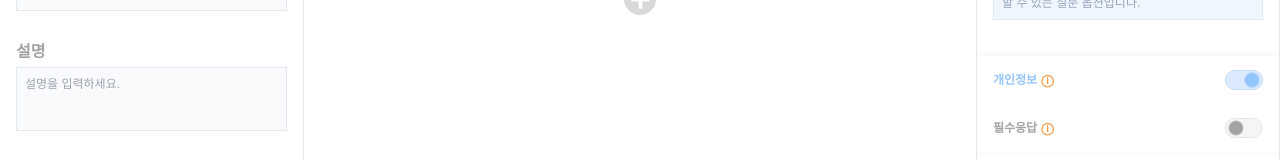
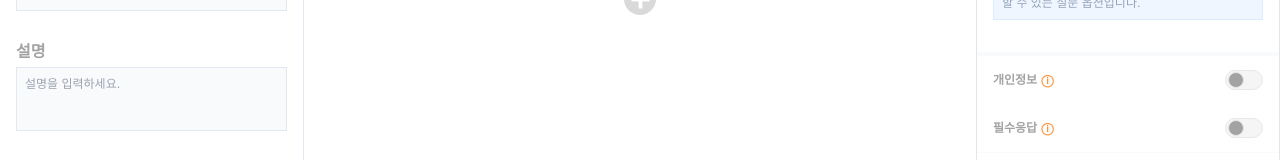
Before and after one commit to SSA-FE/formssafe-fe, a React (Vite) app: page /editor in a window 1280 px wide. Shown: the part 287-447 px from the top of the page. Built offline with nearby package versions, Linux system fonts and the light colour scheme; no server answers.

Commit message:
feat: 에디터페이지 질문블럭 isPrivacy, isRequired 상태관리 구현

```diff
--- a/src/components/Myspace/FormOptionBar.tsx
+++ b/src/components/Myspace/FormOptionBar.tsx
@@ -1,45 +1,21 @@
-import { useState } from 'react';
 import { useDispatch, useSelector } from 'react-redux';
 import QuestionOptions from '@/components/Myspace/QuestionOptions';
 import OptionsToggle from '@/components/Myspace/OptionsToggle';
 import {
-  updateQuestion,
   removeQuestion,
+  setActiveBlockId,
 } from '@/components/Myspace/questionBlockList/questionBlockListSlice';
-import { questionType } from '@/types/questionTypes';
 import { RootState } from '@/store';
 
 const FormOptionBar = ({
   setSelectedQuestionType,
-  selectedQuestionId,
 }: {
   setSelectedQuestionType: (type: string) => void;
-  selectedQuestionId: string;
 }) => {
   const dispatch = useDispatch();
-  const [toggleState, setToggleState] = useState({
-    privacy: true,
-    required: false,
-  });
   const activeBlockId = useSelector(
     (state: RootState) => state.questionBlockList.activeBlockId
   );
-
-  const handleToggle = (type: 'privacy' | 'required') => {
-    setToggleState((prevState) => {
-      const newToggleState = { ...prevState, [type]: !prevState[type] };
-      const currentQuestionType: questionType = 'single';
-      dispatch(
-        updateQuestion({
-          id: selectedQuestionId,
-          type: currentQuestionType,
-          isRequired: false,
-          isPrivacy: false,
-        })
-      );
-      return newToggleState;
-    });
-  };
 
   const onQuestionTypeSelected = (type: string) => {
     setSelectedQuestionType(type);
@@ -47,6 +23,7 @@ const FormOptionBar = ({
 
   const handleDelete = () => {
     dispatch(removeQuestion({ id: activeBlockId }));
+    dispatch(setActiveBlockId({ id: '' }));
   };
 
   return (
@@ -59,11 +36,7 @@ const FormOptionBar = ({
         onQuestionTypeSelected={onQuestionTypeSelected}
       />
       {/* 개인정보와 필수응답 */}
-      <OptionsToggle
-        selectedQuestionId={selectedQuestionId}
-        toggleState={toggleState}
-        handleToggle={handleToggle}
-      />
+      <OptionsToggle selectedQuestionId={activeBlockId} />
 
       {/* 삭제하기 */}
       <div className="flex flex-col w-full px-4 pt-3 pb-4 border-t gap-xs border-slate-50">
--- a/src/components/Myspace/OptionsToggle.tsx
+++ b/src/components/Myspace/OptionsToggle.tsx
@@ -1,47 +1,62 @@
 import { useState, useEffect } from 'react';
-import { useSelector } from 'react-redux';
+import { useDispatch, useSelector } from 'react-redux';
+import {
+  updateQuestionPrivacy,
+  updateQuestionRequired,
+  setActiveBlockId,
+} from '@/components/Myspace/questionBlockList/questionBlockListSlice';
 import { RootState } from '@/store';
 
-interface StateProps {
-  toggleState: {
-    privacy: boolean;
-    required: boolean;
-  };
-  handleToggle: (type: 'privacy' | 'required') => void;
+interface OptionsToggleProps {
   selectedQuestionId: string;
 }
 
-const OptionsToggle = ({
-  toggleState,
-  handleToggle,
-  selectedQuestionId,
-}: StateProps) => {
+const OptionsToggle = ({ selectedQuestionId }: OptionsToggleProps) => {
+  const dispatch = useDispatch();
+  const question = useSelector((state: RootState) =>
+    state.questionBlockList.questionList.find(
+      (q) => q.id === selectedQuestionId
+    )
+  );
+
   const [localToggleState, setLocalToggleState] = useState({
-    privacy: toggleState.privacy,
-    required: toggleState.required,
+    privacy: question?.isPrivacy || false,
+    required: question?.isRequired || false,
   });
 
-  const activeBlockId = useSelector(
-    (state: RootState) => state.questionBlockList.activeBlockId
-  );
-
   useEffect(() => {
-    if (selectedQuestionId === activeBlockId) {
+    if (question) {
       setLocalToggleState({
-        privacy: toggleState.privacy,
-        required: toggleState.required,
+        privacy: question.isPrivacy,
+        required: question.isRequired,
       });
     }
-  }, [selectedQuestionId, toggleState.privacy, toggleState.required]);
+  }, [selectedQuestionId, question]);
 
   const toggleHandler = (type: 'privacy' | 'required') => {
-    if (selectedQuestionId === activeBlockId) {
-      setLocalToggleState((prevState) => ({
-        ...prevState,
-        [type]: !prevState[type],
-      }));
-      handleToggle(type);
+    const updatedState = {
+      ...localToggleState,
+      [type]: !localToggleState[type],
+    };
+    setLocalToggleState(updatedState);
+
+    if (type === 'privacy') {
+      dispatch(
+        updateQuestionPrivacy({
+          id: selectedQuestionId,
+          privacy: updatedState.privacy,
+        })
+      );
+    } else if (type === 'required') {
+      dispatch(
+        updateQuestionRequired({
+          id: selectedQuestionId,
+          required: updatedState.required,
+        })
+      );
     }
+
+    dispatch(setActiveBlockId({ id: selectedQuestionId }));
   };
 
   return (
@@ -63,7 +78,6 @@ const OptionsToggle = ({
             className="sr-only peer"
             checked={localToggleState.privacy}
             onChange={() => toggleHandler('privacy')}
-            disabled={selectedQuestionId !== activeBlockId}
           />
           <div className="toggle-btn"></div>
         </div>
@@ -85,7 +99,6 @@ const OptionsToggle = ({
             className="sr-only peer"
             checked={localToggleState.required}
             onChange={() => toggleHandler('required')}
-            disabled={selectedQuestionId !== activeBlockId}
           />
           <div className="toggle-btn"></div>
         </div>
--- a/src/components/Myspace/questionBlock/QuestionBlock.tsx
+++ b/src/components/Myspace/questionBlock/QuestionBlock.tsx
@@ -42,6 +42,7 @@ const QuestionBlock = ({ questionData, dragHandler }: QuestionBlockProps) => {
         isPrivacy: questionData.isPrivacy,
       })
     );
+    console.log('Question Data:', questionData);
   };
 
   return (
--- a/src/pages/Editor.tsx
+++ b/src/pages/Editor.tsx
@@ -17,7 +17,6 @@ const Editor = () => {
         <FormInfoBar />
         <FormMain selectedQuestionType={selectedQuestionType} />
         <FormOptionBar
-          selectedQuestionId={selectedQuestionType}
           setSelectedQuestionType={
             setSelectedQuestionType as (type: string) => void
           }
```
